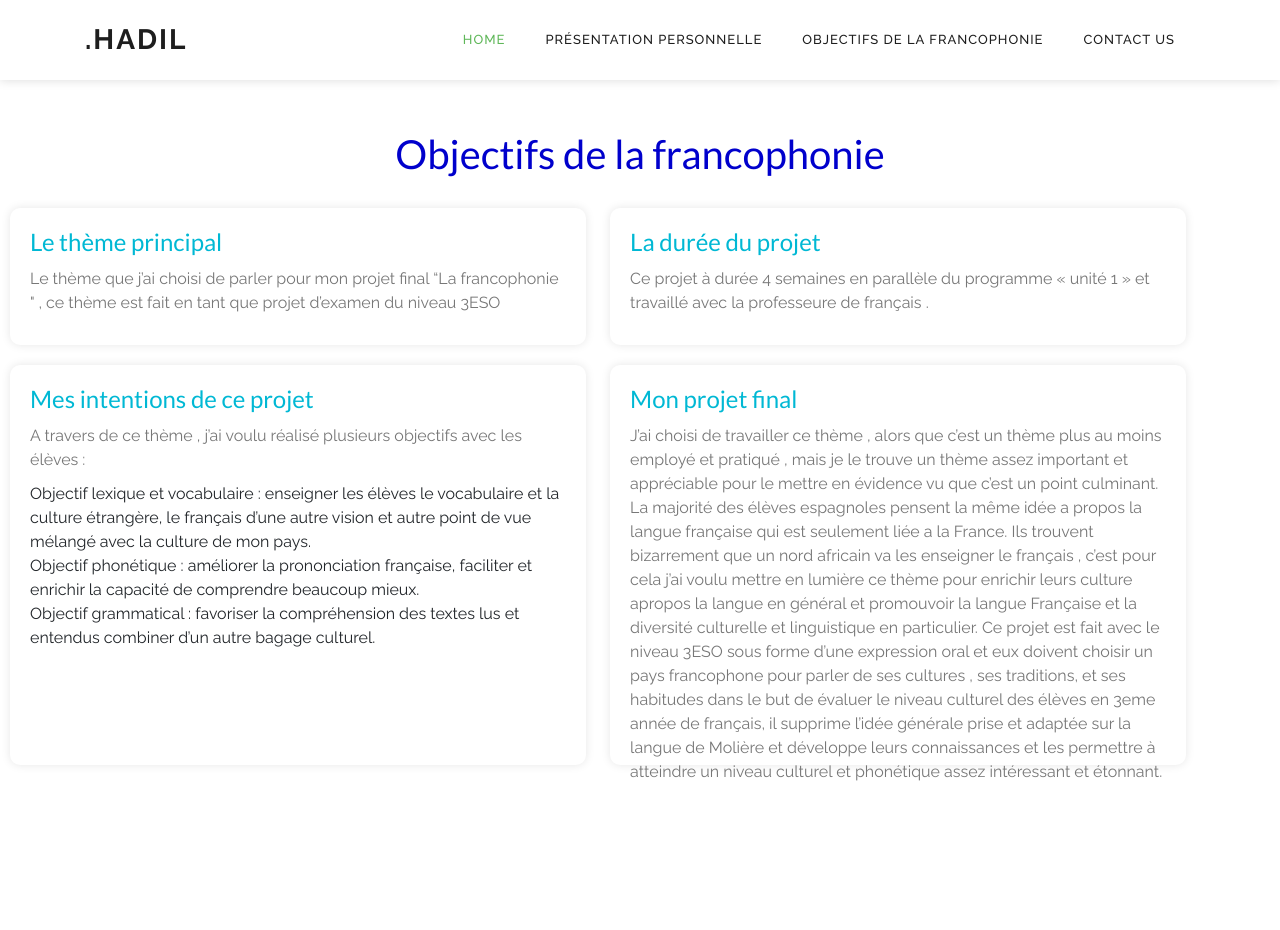
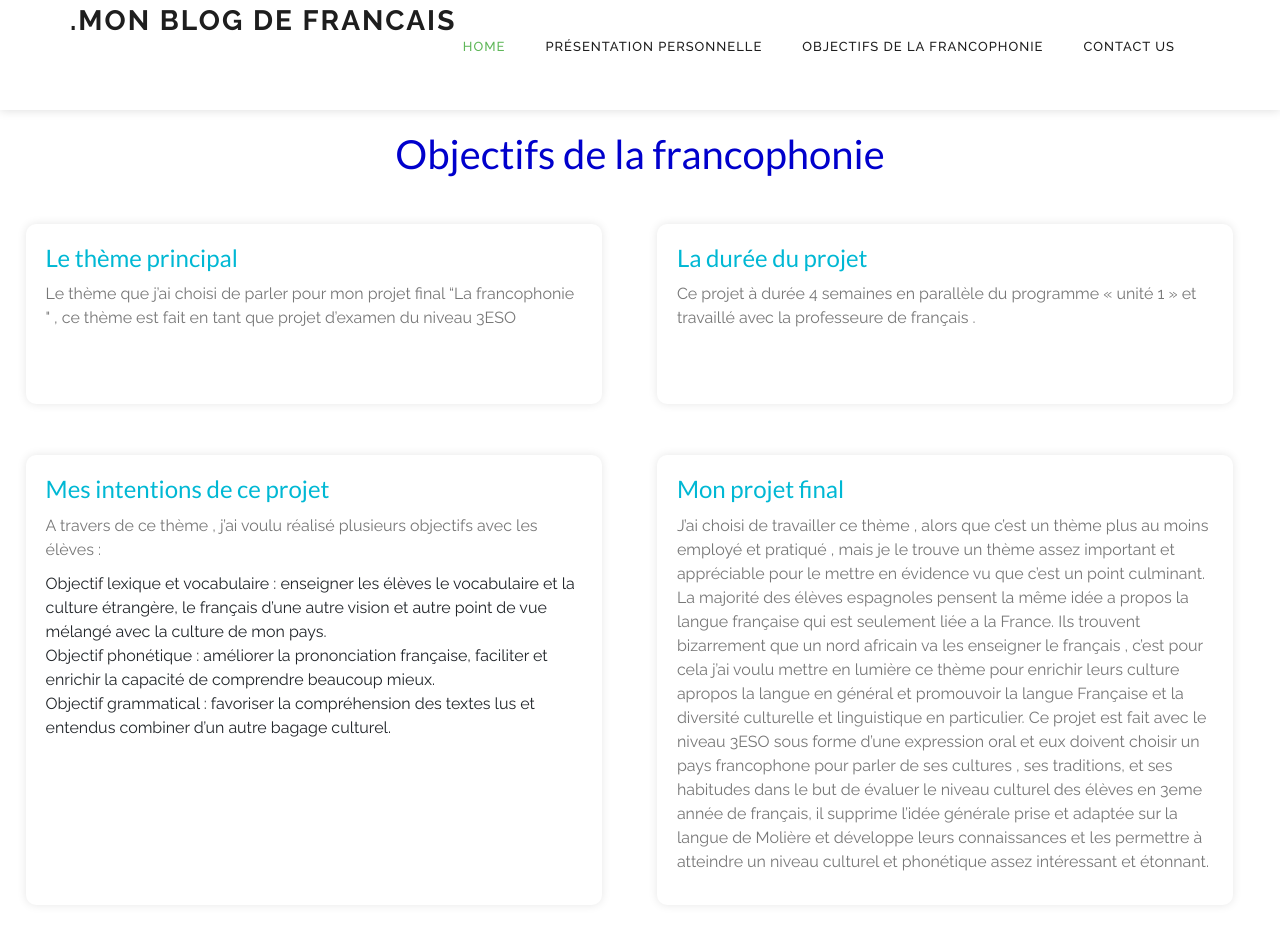
Before and after one commit to Oussamaboukh/hadil.github.io, a PHP site: page /page2.html in a window 1280 px wide. Before the commit the page ends 781 px from the top, so only its background shows below. Run offline with PHP 8.4, Linux system fonts and the light colour scheme.

Commit message:
Add files via upload

```diff
--- a/assets/css/templatemo-breezed.css
+++ b/assets/css/templatemo-breezed.css
@@ -360,7 +360,7 @@ header
 }
 
 .header-area .main-nav .logo {
-  line-height: 80px;
+  width: 100%
   color: #fff;
   font-size: 28px;
   font-weight: 700;
@@ -642,11 +642,7 @@ header
 }
 
 .header-area.header-sticky {
-  min-height: 80px;
-}
-
-.header-area.header-sticky .nav {
-  margin-top: 20px !important;
+  min-height: 110px;
 }
 
 .header-area.header-sticky .nav li a.active {
--- a/page2.html
+++ b/page2.html
@@ -47,8 +47,8 @@
       align-items: stretch;
     }
     .block {
-        min-height: 110px;
-		margin: 10px;
+        min-height: 180px;
+		margin: 2%;
 	}
      h1, h2 {
     font-family: 'Lato', sans-serif;
@@ -64,6 +64,13 @@
   h2 {
     font-size: 24px;
   }
+
+  @media (max-width: 900px) {
+	   .block {
+			width: 98%;
+		}
+	}
+
   </style>
     <title>Objectifs de la francophonie</title>
 
@@ -93,12 +100,12 @@ https://templatemo.com/tm-543-breezed
                 <div class="col-12">
                     <nav class="main-nav">
                         <!-- ***** Logo Start ***** -->
-                        <a href="index.html" class="logo">
-                            .HADIL
+                        <a  href="index.html" class="logo row">
+                            .Mon blog de francais
                         </a>
                         <!-- ***** Logo End ***** -->
                         <!-- ***** Menu Start ***** -->
-                        <ul class="nav">
+                        <ul class="nav row">
                             <li class="scroll-to-section"><a href="#top" class="active">Home</a></li>
                             <li class="scroll-to-section"><a href="https://oussamaboukh.github.io/hadil.github.io/presentation-personnelle.html">Présentation Personnelle</a></li>
                             <li class="scroll-to-section"><a href="https://oussamaboukh.github.io/hadil.github.io/page2.html">Objectifs de la francophonie</a></li>
@@ -122,7 +129,7 @@ https://templatemo.com/tm-543-breezed
     <h2>La durée du projet</h2>
     <p>Ce projet à durée 4 semaines en parallèle du programme « unité 1 » et travaillé avec la professeure de français .</p>
   </div>
-  <div class="block" style="height:400px;">
+  <div class="block" style="min-height:450px;">
     <h2>Mes intentions de ce projet</h2>
     <p>A travers de ce thème , j’ai voulu réalisé plusieurs objectifs avec les élèves :</p>
     <ul>
@@ -131,7 +138,7 @@ https://templatemo.com/tm-543-breezed
       <li>Objectif grammatical : favoriser la compréhension des textes lus et entendus combiner d’un autre bagage culturel.</li>
     </ul>
   </div>
-  <div class="block" style="height:400px;">
+  <div class="block" style="min-height:450px;">
     <h2>Mon projet final</h2>
     <p>J’ai choisi de travailler ce thème , alors que c’est un thème plus au moins employé et pratiqué , mais je le trouve un thème assez important et appréciable pour le mettre en évidence vu que c’est un point culminant. La majorité des élèves espagnoles pensent la même idée a propos la langue française qui est seulement liée a la France. Ils trouvent bizarrement que un nord africain va les enseigner le français , c’est pour cela j’ai voulu mettre en lumière ce thème pour enrichir leurs culture apropos la langue en général et promouvoir la langue Française et la diversité culturelle et linguistique en particulier. Ce projet est fait avec le niveau 3ESO sous forme d’une expression oral et eux doivent choisir un pays francophone pour parler de ses cultures , ses traditions, et ses habitudes dans le but de évaluer le niveau culturel des élèves en 3eme année de français, il supprime l’idée générale prise et adaptée sur la langue de Molière et développe leurs connaissances et les permettre à atteindre un niveau culturel et phonétique assez intéressant et étonnant.</p>
   </div>
```
